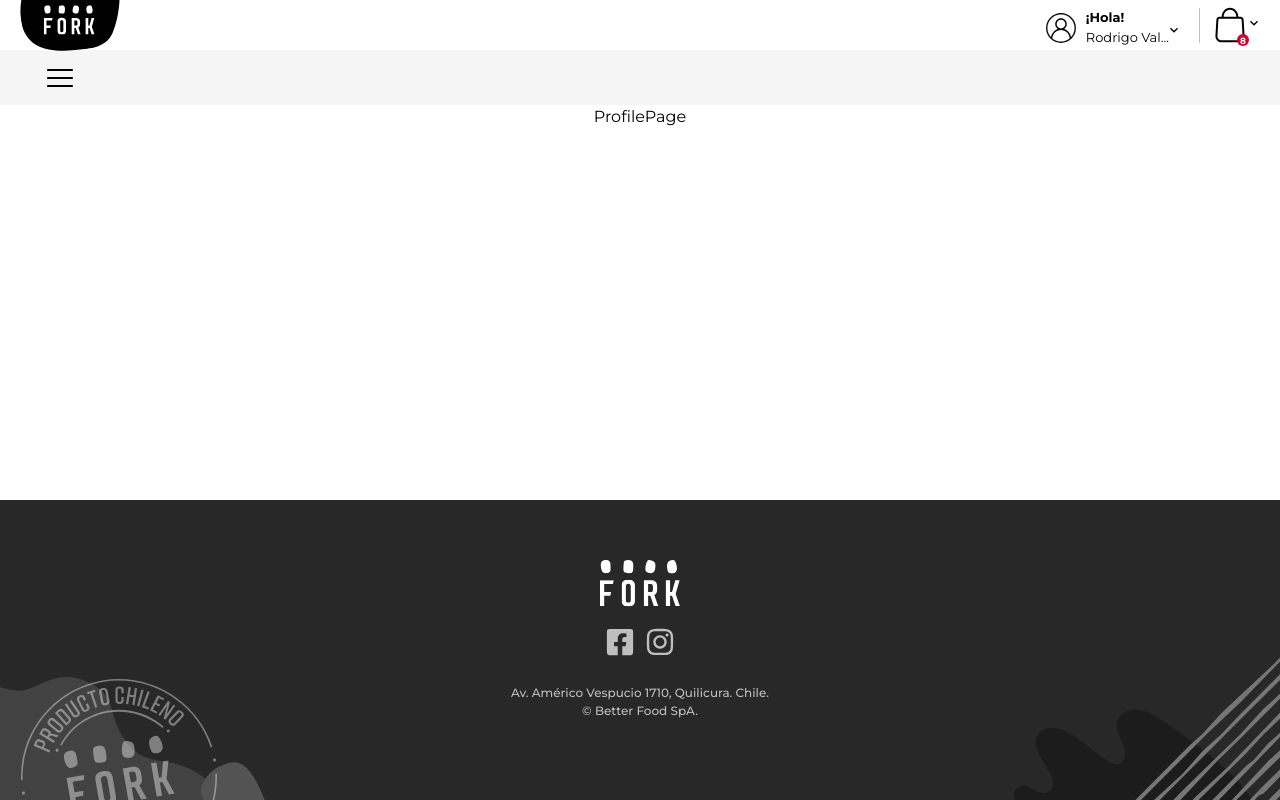
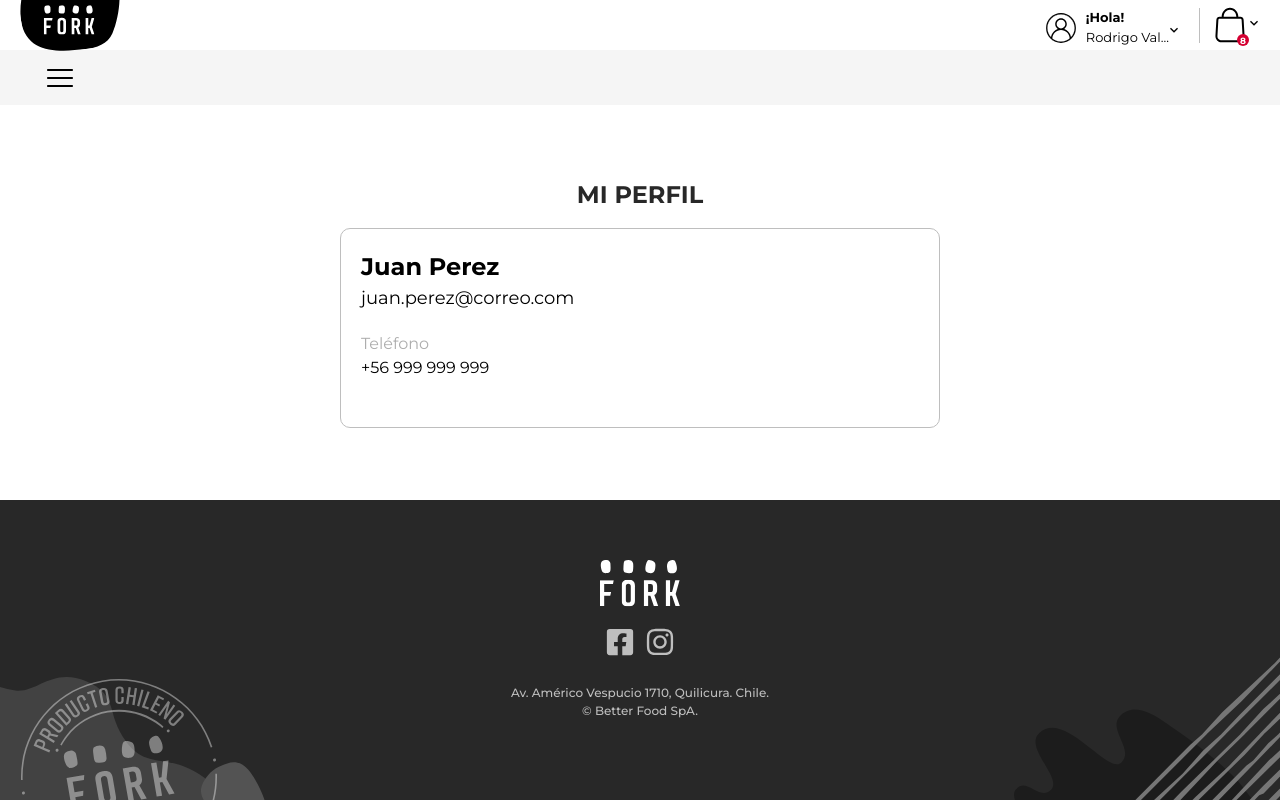
Before and after one commit to dalfarobaez/desafio-final-frontend, a React (Vite) app: page /mi-perfil in a window 1280 px wide. Built offline with nearby package versions, Linux system fonts and the light colour scheme.

Commit message:
feat: profile page

```diff
--- a/src/components/ui/button/Button.jsx
+++ b/src/components/ui/button/Button.jsx
@@ -1,5 +1,5 @@
-import PropTypes from "prop-types";
-import { ButtonStyled } from "./Button.styled";
+import PropTypes from 'prop-types';
+import { ButtonStyled } from './Button.styles';
 
 const Button = ({ children, background, textColor, width }) => {
   return (
--- a/src/pages/Profile/ProfilePage.jsx
+++ b/src/pages/Profile/ProfilePage.jsx
@@ -1,5 +1,17 @@
+import { ProfileDataContainerStyled, ProfilePageStyled } from './ProfilePage.styles';
+
 const ProfilePage = () => {
-  return <div>ProfilePage</div>;
+  return (
+    <ProfilePageStyled>
+      <h3>Mi Perfil</h3>
+      <ProfileDataContainerStyled>
+        <h4>Juan Perez</h4>
+        <p>juan.perez@correo.com</p>
+        <p>Teléfono</p>
+        <p>+56 999 999 999</p>
+      </ProfileDataContainerStyled>
+    </ProfilePageStyled>
+  );
 };
 
 export default ProfilePage;
--- /dev/null
+++ b/src/pages/Profile/ProfilePage.styles.jsx
@@ -0,0 +1,49 @@
+import styled from 'styled-components';
+import FlexContainer from '../../components/layout/FlexContainer';
+import MainWrapper from '../../components/layout/MainWrapper';
+import colors from '../../styles/colors';
+
+const ProfilePageStyled = styled(MainWrapper)`
+  justify-content: center;
+  align-items: center;
+  flex-direction: column;
+
+  h3 {
+    font-size: 24px;
+    text-align: center;
+    text-transform: uppercase;
+    color: ${colors.forkDark};
+    margin-bottom: 15px;
+  }
+`;
+
+const ProfileDataContainerStyled = styled(FlexContainer)`
+  min-height: 200px;
+  width: 100%;
+  max-width: 600px;
+  border-radius: 10px;
+  border: 1px solid ${colors.forkSecondary};
+  padding: 20px;
+  flex-direction: column;
+  align-items: start;
+
+  h4 {
+    font-size: 24px;
+  }
+
+  > p:nth-of-type(1) {
+    font-size: 18px;
+  }
+
+  > p:nth-of-type(2) {
+    font-size: 16px;
+    color: ${colors.forkSecondaryVariant};
+    margin-top: 20px;
+  }
+
+  > p:nth-of-type(3) {
+    font-size: 16px;
+  }
+`;
+
+export { ProfilePageStyled, ProfileDataContainerStyled };
```
Also changed, not shown: src/components/ui/button/Button.styles.jsx (renamed from src/components/ui/button/Button.styled.jsx).
